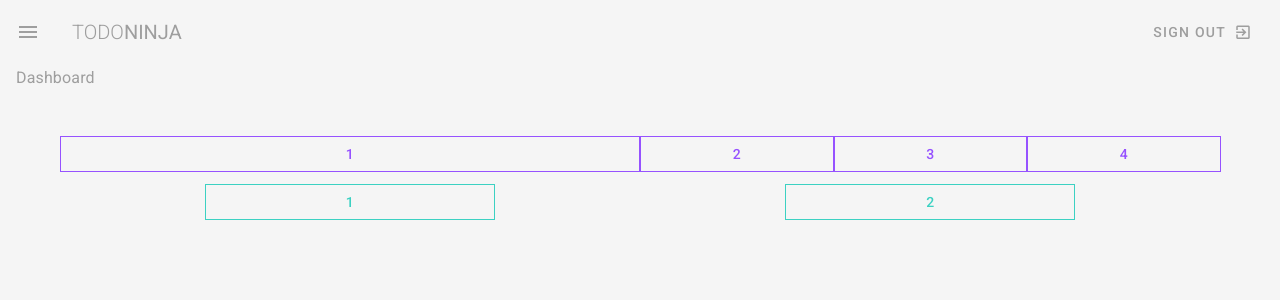
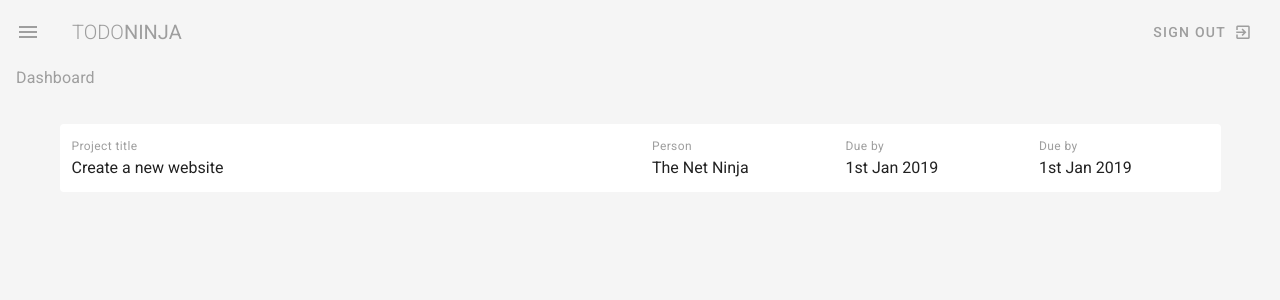
Before and after one commit to hijachu/todo-ninja, a Vue app: page / in a window 1280 px wide. Shown: the top 300 px of the page. Built offline with nearby package versions, Linux system fonts and the light colour scheme.

Commit message:
Tutorial #14 - Grid System (part 2)

```diff
--- a/src/views/Dashboard.vue
+++ b/src/views/Dashboard.vue
@@ -3,29 +3,26 @@
     <h1 class="subtitle-1 grey--text">Dashboard</h1>
 
     <v-container class="my-5">
-      <v-row no-gutters class="my-3">
-        <v-col sm="12" md="6">
-          <v-btn tile outlined color="primary" block>1</v-btn>
-        </v-col>
-        <v-col sm="4" md="2">
-          <v-btn tile outlined color="primary" block>2</v-btn>
-        </v-col>
-        <v-col sm="4" md="2">
-          <v-btn tile outlined color="primary" block>3</v-btn>
-        </v-col>
-        <v-col sm="4" md="2">
-          <v-btn tile outlined color="primary" block>4</v-btn>
-        </v-col>
-      </v-row>
-
-      <v-row no-gutters justify="space-around">
-        <v-col sm="4" md="3">
-          <v-btn outlined tile color="success" block>1</v-btn>
-        </v-col>
-        <v-col sm="4" md="3">
-          <v-btn outlined tile color="success" block>2</v-btn>
-        </v-col>
-      </v-row>
+      <v-card flat class="pa-3">
+        <v-row>
+          <v-col cols="12" md="6">
+            <div class="caption grey--text">Project title</div>
+            <div>Create a new website</div>
+          </v-col>
+          <v-col cols="6" sm="4" md="2">
+            <div class="caption grey--text">Person</div>
+            <div>The Net Ninja</div>
+          </v-col>
+          <v-col cols="6" sm="4" md="2">
+            <div class="caption grey--text">Due by</div>
+            <div>1st Jan 2019</div>
+          </v-col>
+          <v-col cols="2" sm="4" md="2">
+            <div class="caption grey--text">Due by</div>
+            <div>1st Jan 2019</div>
+          </v-col>
+        </v-row>
+      </v-card>
     </v-container>
   </div>
 </template>
```
